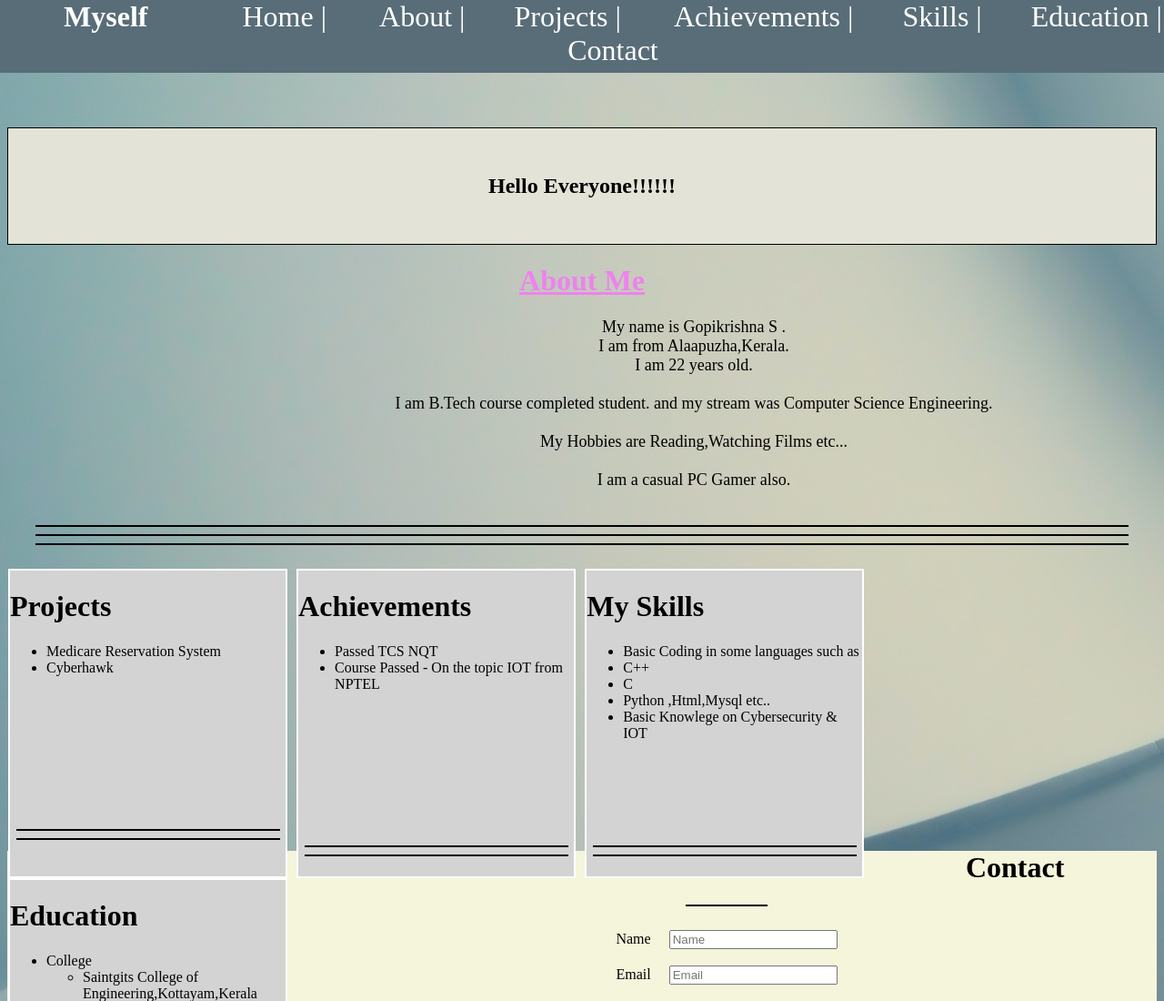
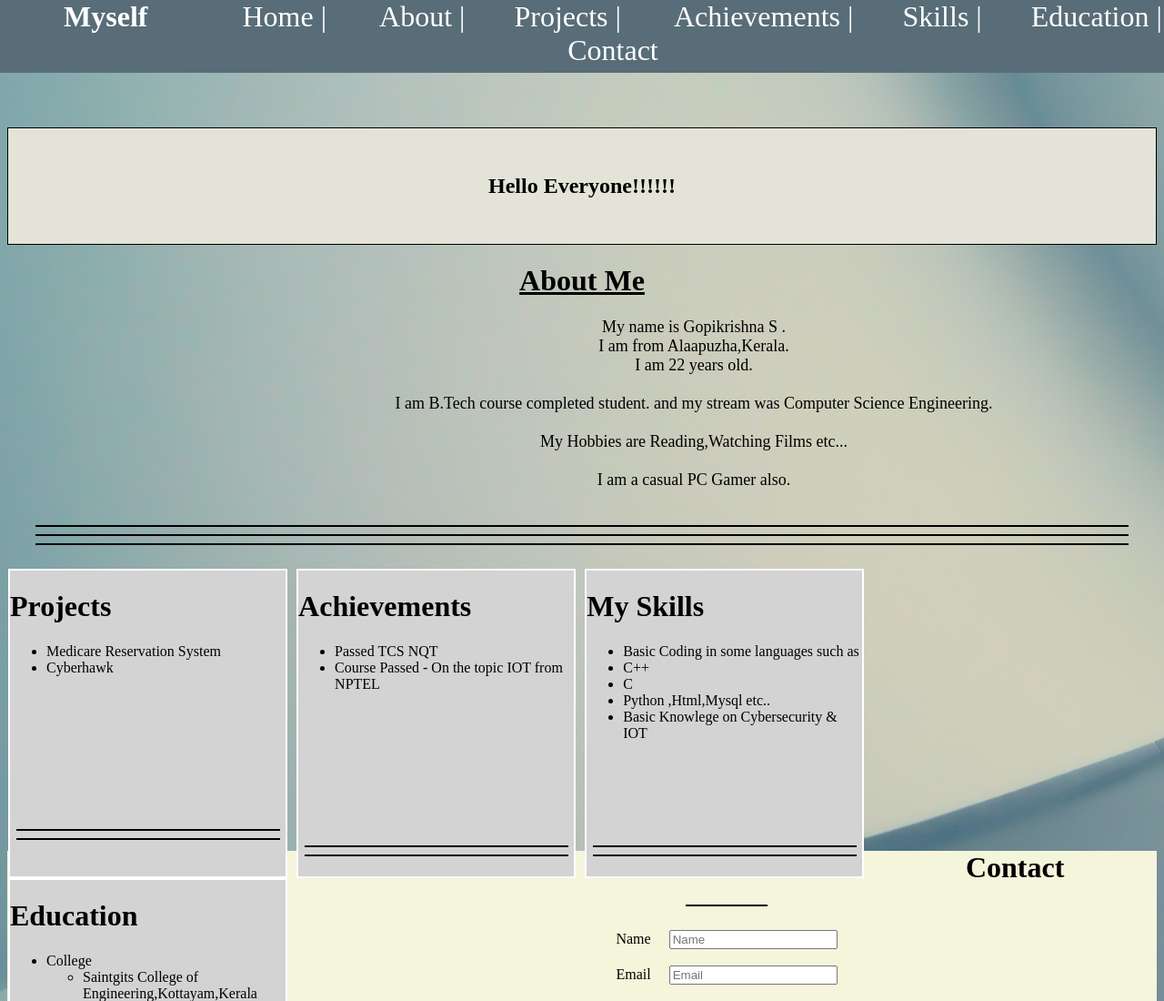
Before and after one commit to GK0610/Assignment1_Case-Study01_Profile, a plain HTML site: page index.html in a window 1280 px wide. Shown: the top 1100 px of the page at 91% size. Drawn offline with Linux system fonts and the light colour scheme.

Commit message:
Update style.css

```diff
--- a/styles/style.css
+++ b/styles/style.css
@@ -47,7 +47,7 @@ nav a{
 
 }
 #about{
-    color: violet;
+    color: black;
     text-decoration: underline;
     text-align: center;
     font-family: 'Times New Roman', Times, serif;
```
